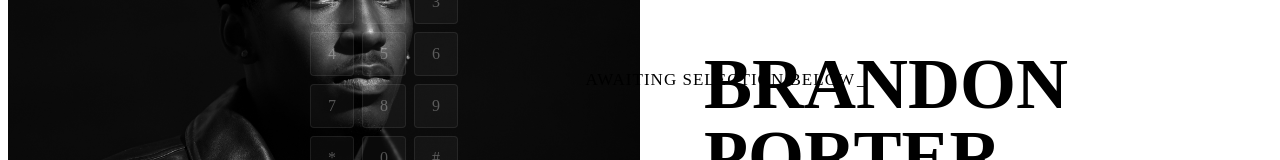
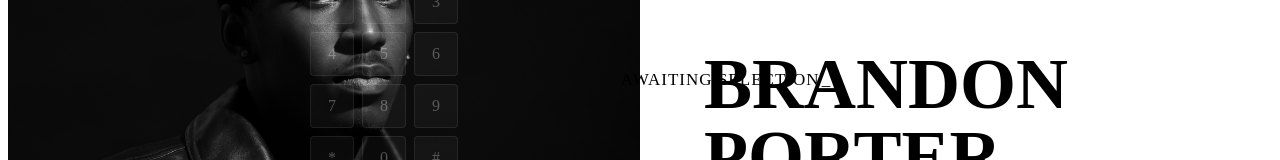
Before and after one commit to bpgotthatgas/bpgotthatgas, a React (Vite) app: page / in a window 1280 px wide. Shown: the part 244-404 px from the top of the page. Built offline with nearby package versions, Linux system fonts and the light colour scheme; the HTML template or start-up script is replaced by a standard one; a web font is replaced by a local one.

Commit message:
Drop "below" from landing intro status copy

```diff
--- a/src/components/LandingIntro/LandingIntro.tsx
+++ b/src/components/LandingIntro/LandingIntro.tsx
@@ -108,7 +108,7 @@ export function LandingIntro() {
               </div>
               <div className={styles.screen}>
                 <p className={styles.screenSub}>
-                  {enteredKeys || 'AWAITING SELECTION BELOW'}
+                  {enteredKeys || 'AWAITING SELECTION'}
                   <span className={styles.cursor} aria-hidden="true">
                     _
                   </span>
```
